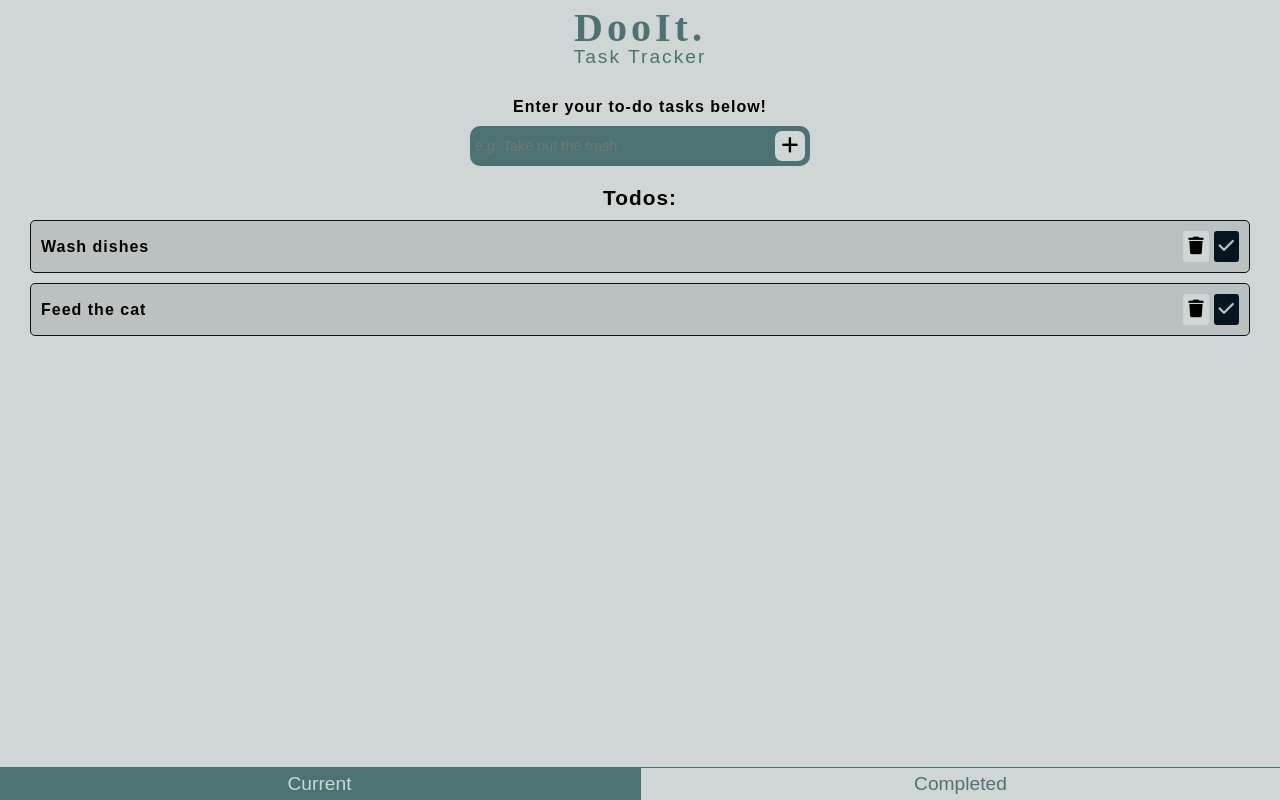
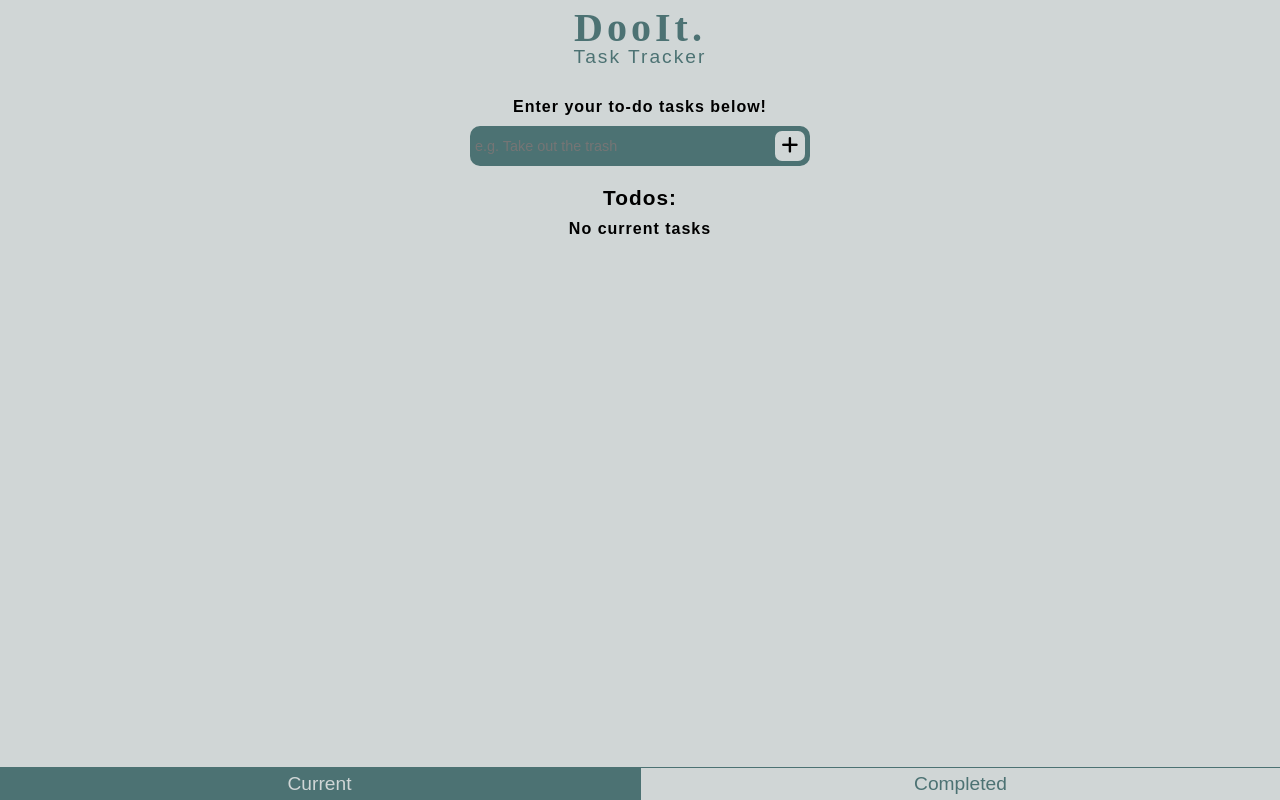
Before and after one commit to jacobWhisler/DooIt., a React (Vite) app: page / in a window 1280 px wide. Built offline with nearby package versions, Linux system fonts and the light colour scheme.

Commit message:
added conditional rendering to show there are no items in each respective list when they are empty

```diff
--- a/src/components/Main/Main.jsx
+++ b/src/components/Main/Main.jsx
@@ -8,12 +8,12 @@ import { nanoid } from "nanoid";
 
 const Main = ({ currentCompleted }) => {
   const [currentToDosList, setCurrentToDosList] = useState([
-    {
-      id: 1,
-      todo: "Wash dishes",
-      completed: false,
-    },
-    { id: 2, todo: "Feed the cat", completed: false },
+    // {
+    //   id: 1,
+    //   todo: "Wash dishes",
+    //   completed: false,
+    // },
+    // { id: 2, todo: "Feed the cat", completed: false },
   ]);
 
   const [completedToDosList, setCompletedToDosList] = useState([
@@ -52,9 +52,11 @@ const Main = ({ currentCompleted }) => {
           </div>
           <div className="current-todos-container">
             <h3 className="todos-header">Todos:</h3>
-            {currentToDosList.map((item) => (
-              <CurrentToDo key={item.id} item={item} />
-            ))}
+            {currentToDosList.length === 0
+              ? "No current tasks"
+              : currentToDosList.map((item) => (
+                  <CurrentToDo key={item.id} item={item} />
+                ))}
           </div>
         </>
       )}
@@ -62,9 +64,11 @@ const Main = ({ currentCompleted }) => {
       {currentCompleted === "completed" && (
         <div className="completed-todos-container">
           <h3 className="todos-header">Completed Todos:</h3>
-          {completedToDosList.map((item) => (
-            <CompletedToDo key={item.id} item={item} />
-          ))}
+          {completedToDosList.length === 0
+            ? "No completed tasks"
+            : completedToDosList.map((item) => (
+                <CompletedToDo key={item.id} item={item} />
+              ))}
         </div>
       )}
     </div>
```
